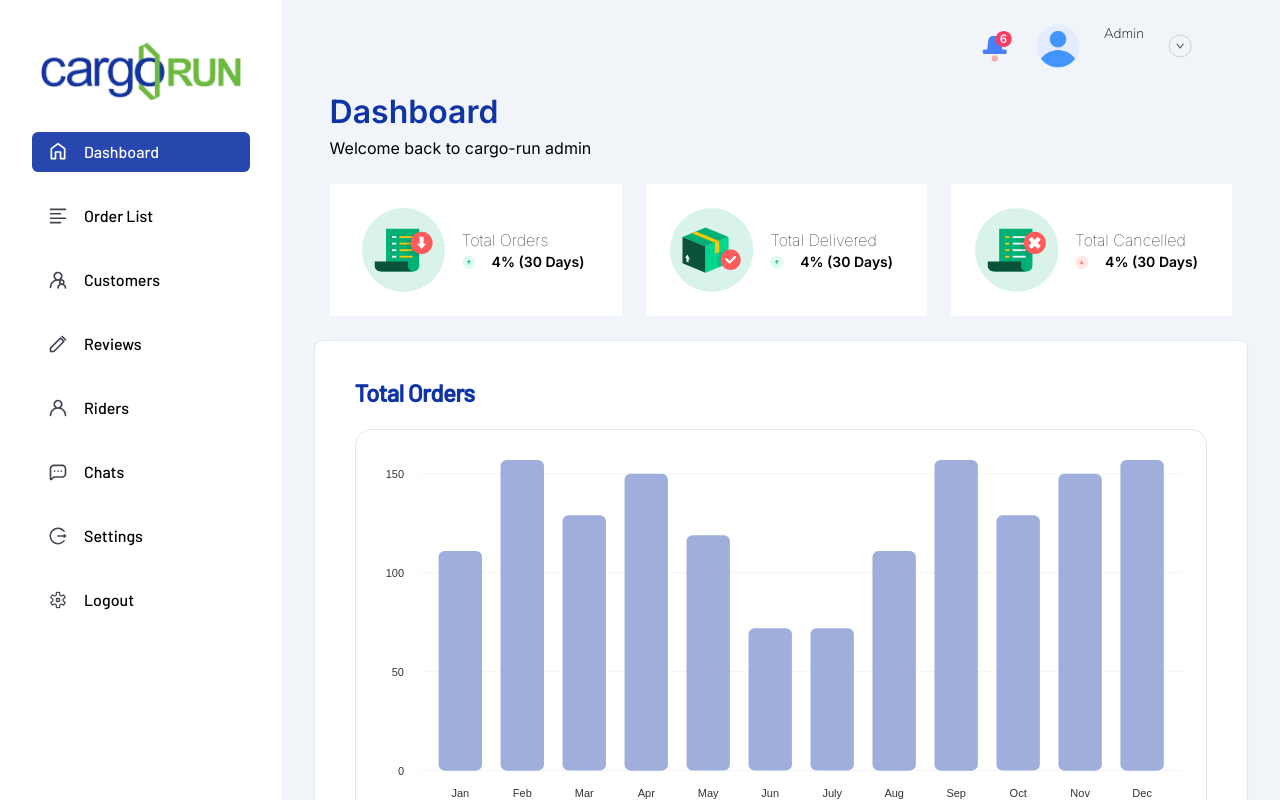
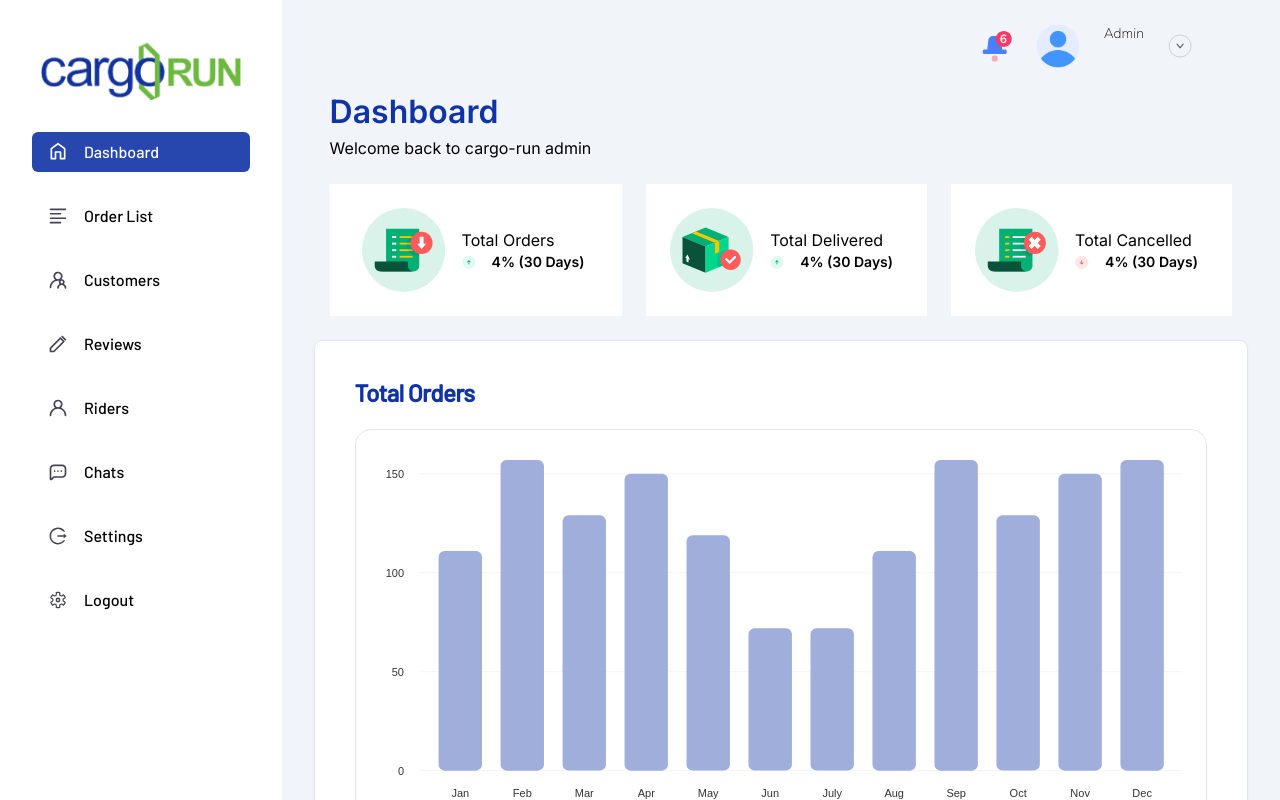
Before and after one commit to thefuadeniola/admin_mvp, a Next.js app: page /dashboard in a window 1280 px wide. Shown: the top 800 px of the page. Built offline with nearby package versions, Linux system fonts and the light colour scheme; no server answers.

Commit message:
Update Summary.jsx

```diff
--- a/components/Summary.jsx
+++ b/components/Summary.jsx
@@ -12,7 +12,7 @@ const Summary = ({data}) => {
             <img src='/icons/order_summary.svg' height={84} width={84} alt='order_summary' />
             <div>
               <h1 className='font-semibold heading mb-2'>{data?.totalOrder || ''}</h1>
-              <p className='text-base font-thin'>Total Orders</p>
+              <p className='text-base '>Total Orders</p>
               <span className='flex flex-row items-center gap-4'>
                 <img src='/icons/up.svg' alt='increase' height={14} width={14} />
                 <p className='text-sm font-semibold'>4% (30 Days)</p>
@@ -24,7 +24,7 @@ const Summary = ({data}) => {
             <img src='/icons/delivered.svg' height={84} width={84} alt='order_summary' />
             <div>
               <h1 className='font-semibold heading mb-2'>{data?.deliveredOrder || ''}</h1>
-              <p className='text-base font-thin'>Total Delivered</p>
+              <p className='text-base '>Total Delivered</p>
               <span className='flex flex-row items-center gap-4'>
                 <img src='/icons/up.svg' alt='increase' height={14} width={14} />
                 <p className='text-sm font-semibold'>4% (30 Days)</p>
@@ -37,7 +37,7 @@ const Summary = ({data}) => {
             <img src='/icons/cancelled.svg' height={84} width={84} alt='order_summary' />
             <div>
               <h1 className='font-semibold heading mb-2'>{data?.cancelledOrder}</h1>
-              <p className='text-base font-thin'>Total Cancelled</p>
+              <p className='text-base '>Total Cancelled</p>
               <span className='flex flex-row items-center gap-4'>
                 <img src='/icons/down.svg' alt='increase' height={14} width={14} />
                 <p className='text-sm font-semibold'>4% (30 Days)</p>
```
